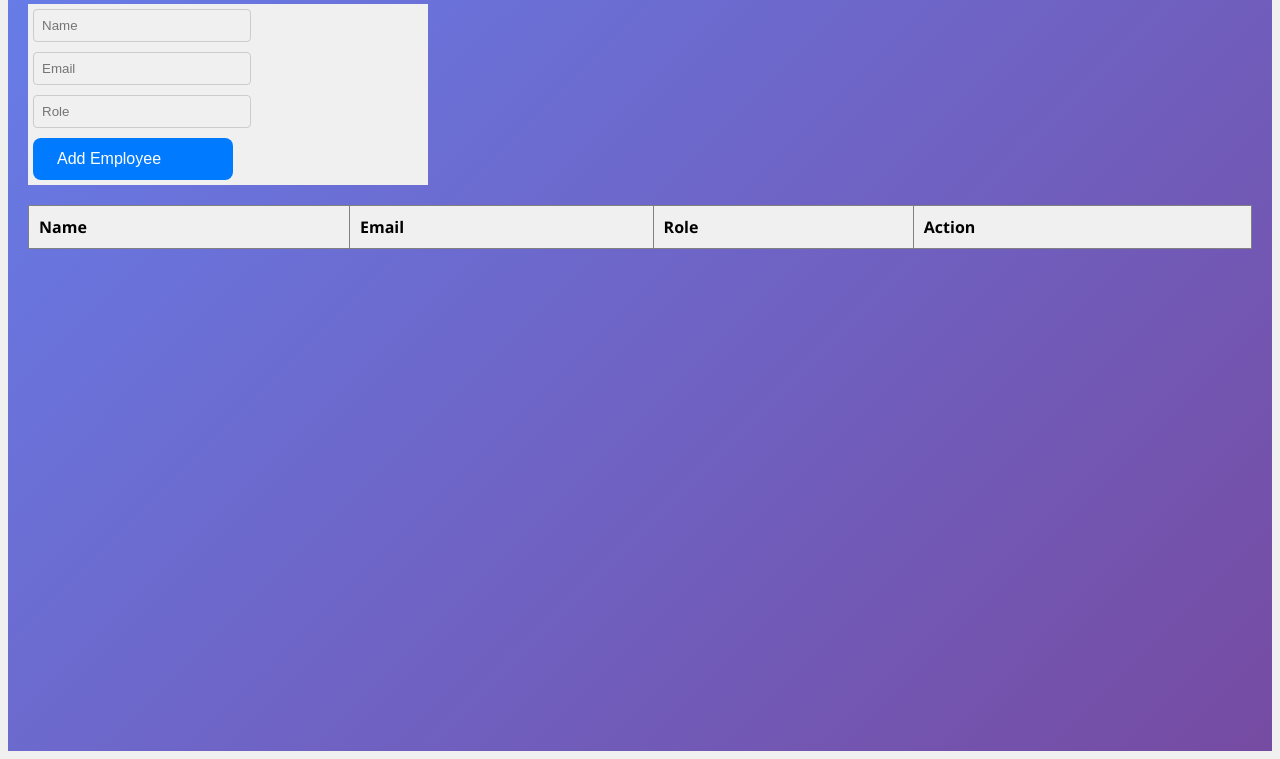
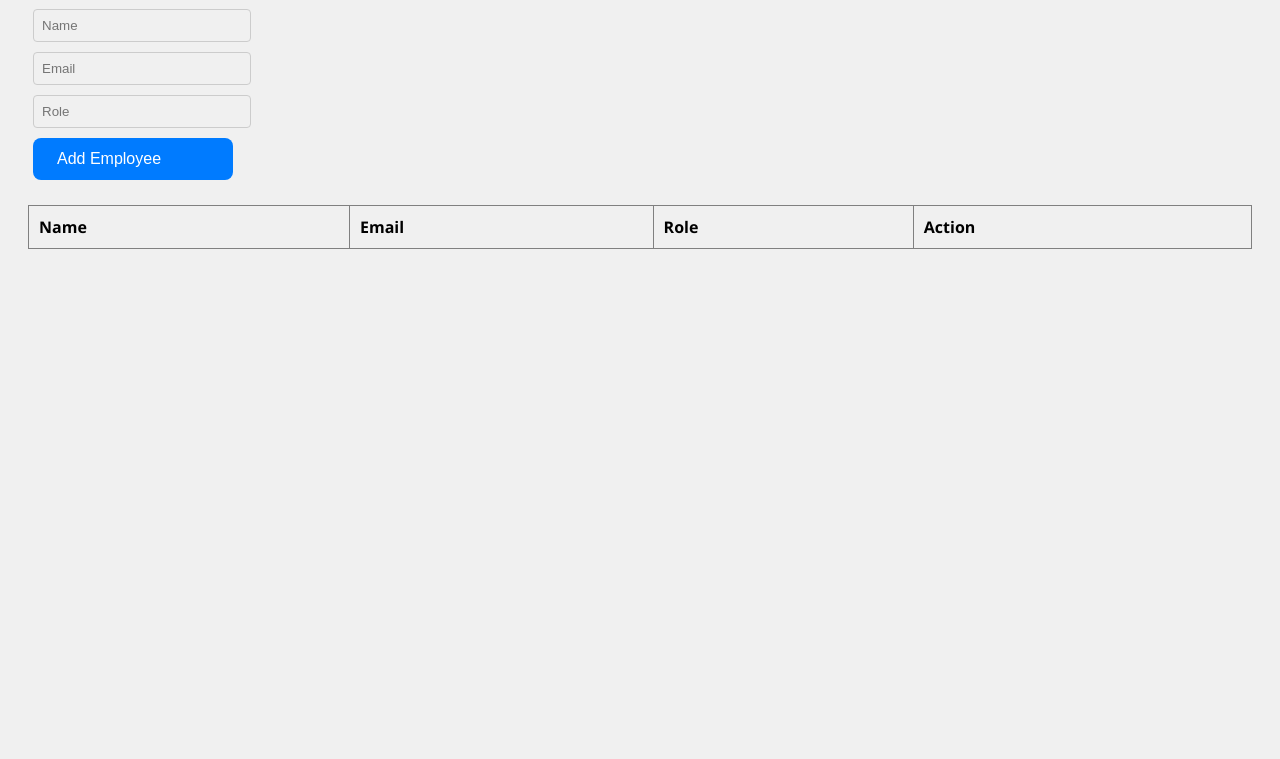
Before and after one commit to dipanshi-verma/Employee_Management_System, a plain HTML site: page index.html in a window 1280 px wide. Shown: the part 97-856 px from the top of the page. Drawn offline with Linux system fonts and the light colour scheme.

Commit message:
Update index.html

```diff
--- a/index.html
+++ b/index.html
@@ -11,7 +11,7 @@
         }
         body{
             font-family: 'Segoe UI', Tahoma, Geneva, Verdana, sans-serif;
-            background: linear-gradient(135deg, #667eea 0%, #764ba2 100%);
+            background: #f0f0f0;
             min-height: 100vh;
             padding: 20px;
             }
@@ -69,7 +69,6 @@
             padding: 10px;
             text-align: left;
         }
-
     </style>
 </head>
 <body>
```
Lines whose indentation alone changed are shown as unchanged.
